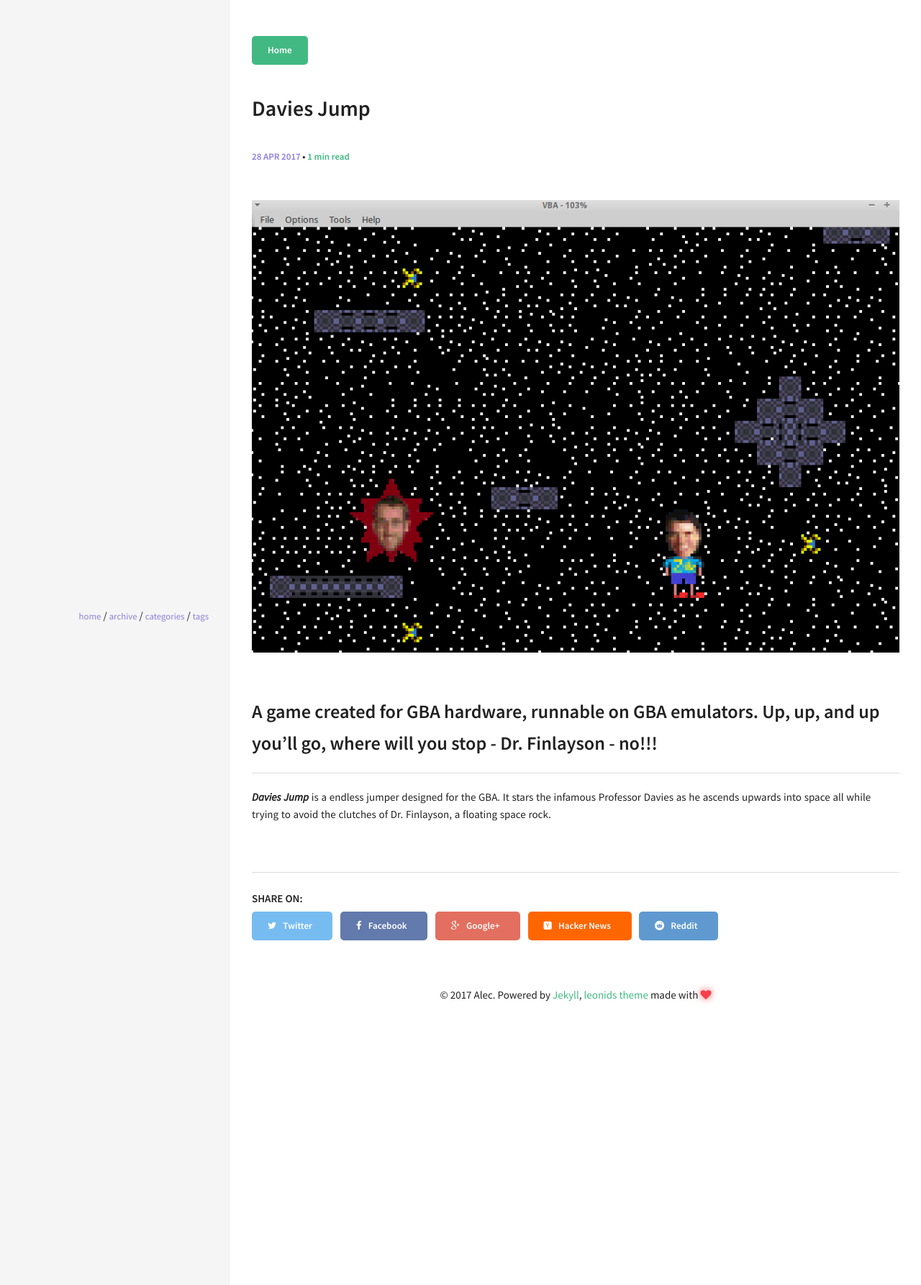
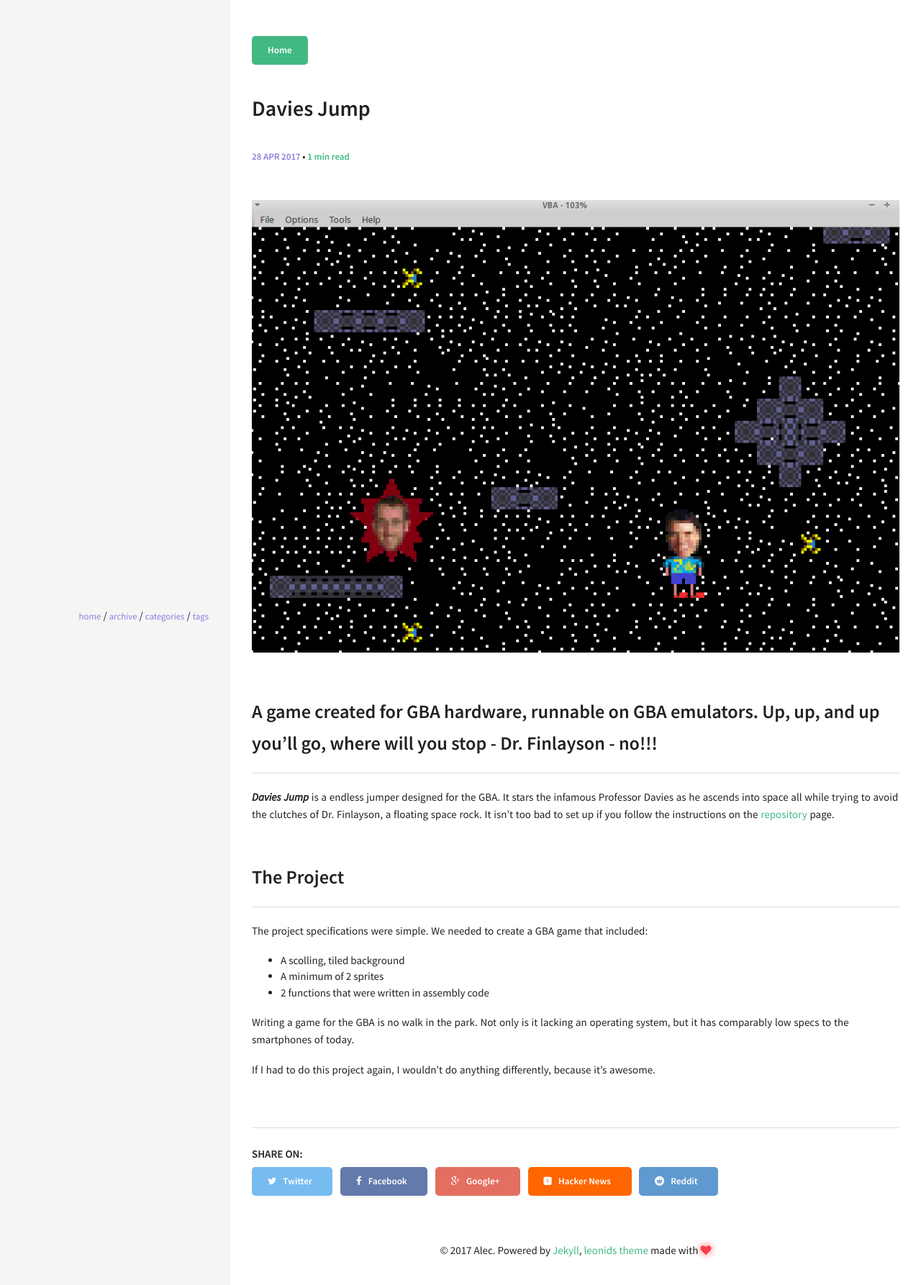
Before and after one commit to acarlyle/acarlyle.github.io, a Jekyll site: the page built from _posts/2017-04-27-davies-jump.md, in a window 1280 px wide. Shown: the top 1786 px of the page at 72% size. Built offline with Jekyll 4.4.1, drawn with Linux system fonts in a browser that asks for light colours.

Commit message:
Updated 2017-04-27-davies-jump.md

```diff
--- a/_posts/2017-04-27-davies-jump.md
+++ b/_posts/2017-04-27-davies-jump.md
@@ -8,4 +8,16 @@ categories: UMW
 ![jumpDaviesJump.png]({{site.baseurl}}/img/jumpDaviesJump.png)
 ## A game created for GBA hardware, runnable on GBA emulators.  Up, up, and up you'll go, where will you stop - Dr. Finlayson - no!!!
 
-***Davies Jump*** is a endless jumper designed for the GBA.  It stars the infamous Professor Davies as he ascends upwards into space all while trying to avoid the clutches of Dr. Finlayson, a floating space rock.
+***Davies Jump*** is a endless jumper designed for the GBA.  It stars the infamous Professor Davies as he ascends into space all while trying to avoid the clutches of Dr. Finlayson, a floating space rock.  It isn't too bad to set up if you follow the instructions on the [repository](https://github.com/acarlyle/davies-jump) page.
+
+## The Project
+
+The project specifications were simple.  We needed to create a GBA game that included:
+
+* A scolling, tiled background
+* A minimum of 2 sprites
+* 2 functions that were written in assembly code
+
+Writing a game for the GBA is no walk in the park.  Not only is it lacking an operating system, but it has comparably low specs to the smartphones of today.
+
+If I had to do this project again, I wouldn't do anything differently, because it's awesome.
```
